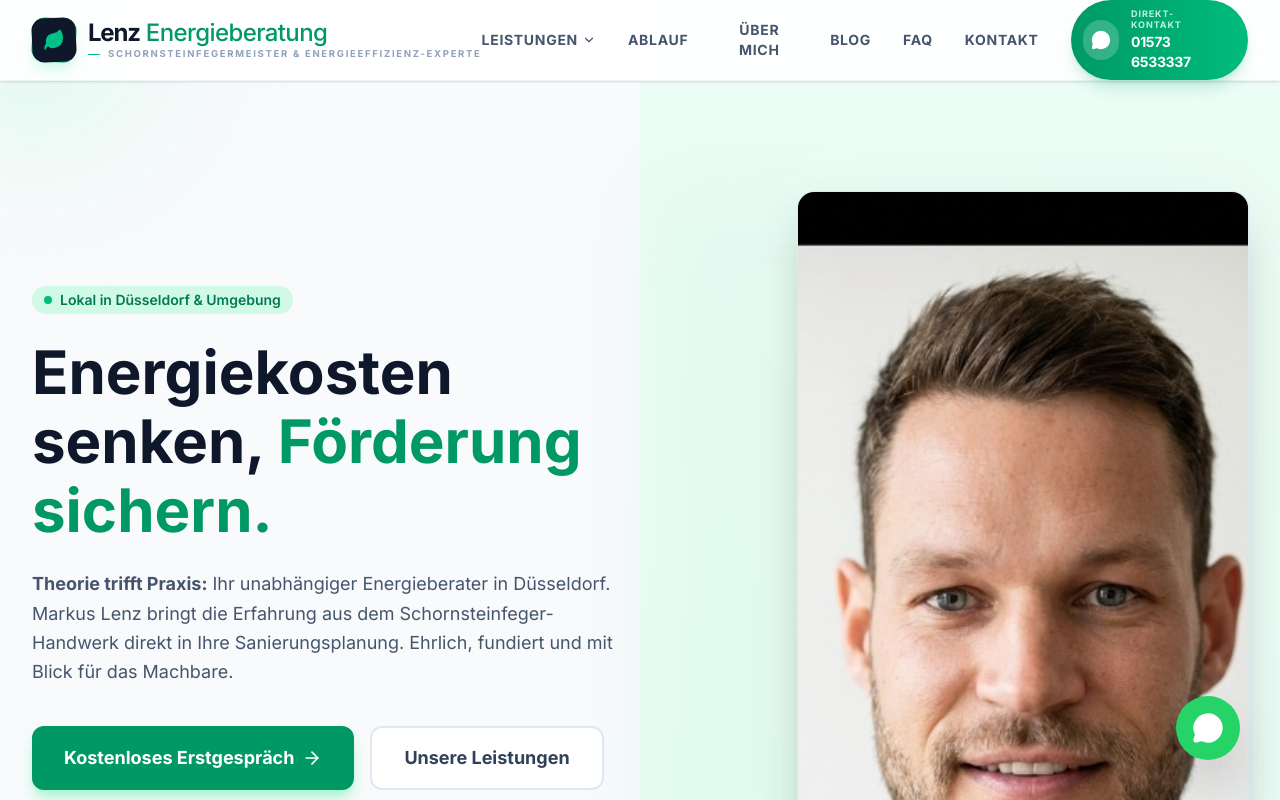
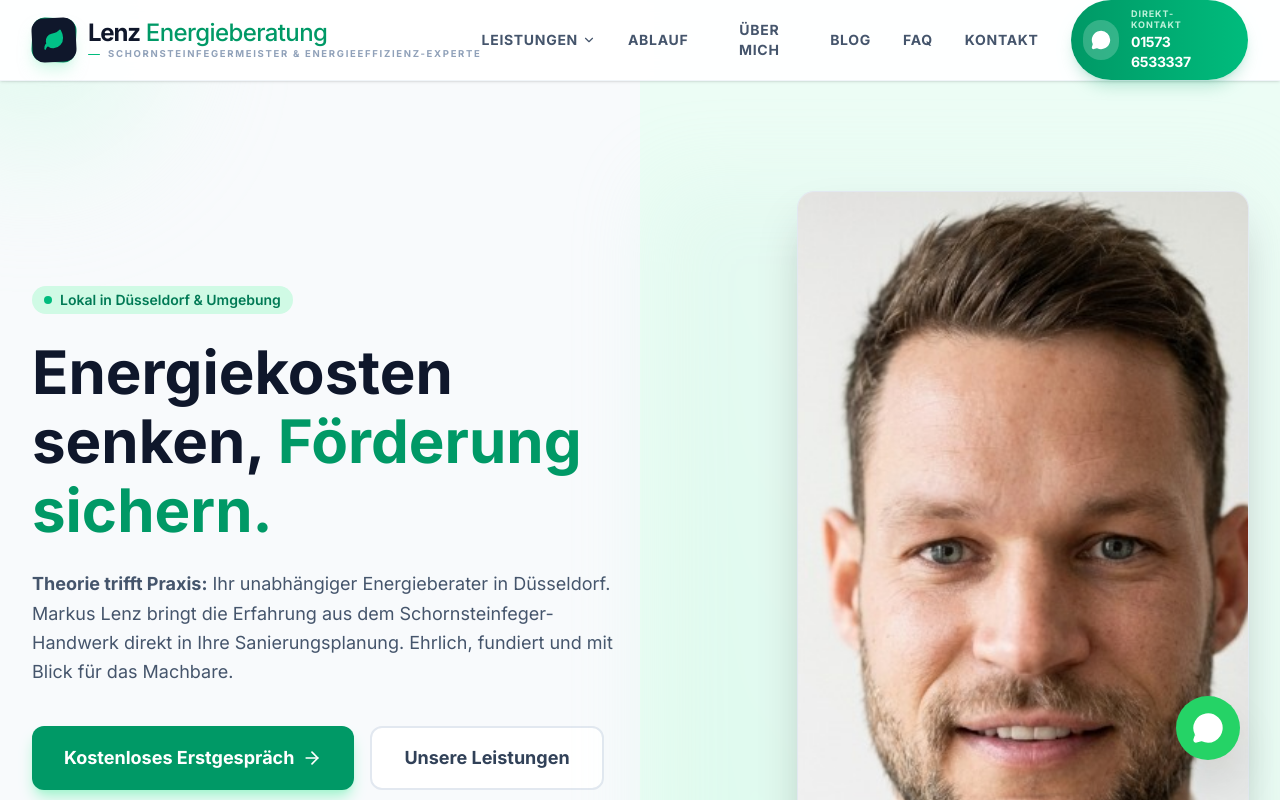
Before and after one commit to Kiwos-bit/lenz-energieberatung, a React (Vite) app: page / in a window 1280 px wide. Shown: the top 800 px of the page. Built offline with nearby package versions, Linux system fonts and the light colour scheme.

Commit message:
Fix Hero image: balance framing to show hair and tie while eliminating black bars

```diff
--- a/components/Hero.tsx
+++ b/components/Hero.tsx
@@ -76,7 +76,7 @@
                 width="688"
                 height="1552"
                 fetchPriority="high"
-                className="w-full h-full object-cover object-[center_10%] scale-[1.4]"
+                className="w-full h-full object-cover object-[center_25%] scale-[1.5]"
                 onError={(e) => {
                   (e.target as HTMLImageElement).src = "https://images.unsplash.com/photo-1560250097-0b93528c311a?auto=format&fit=crop&q=80&w=1200";
                 }}
```
